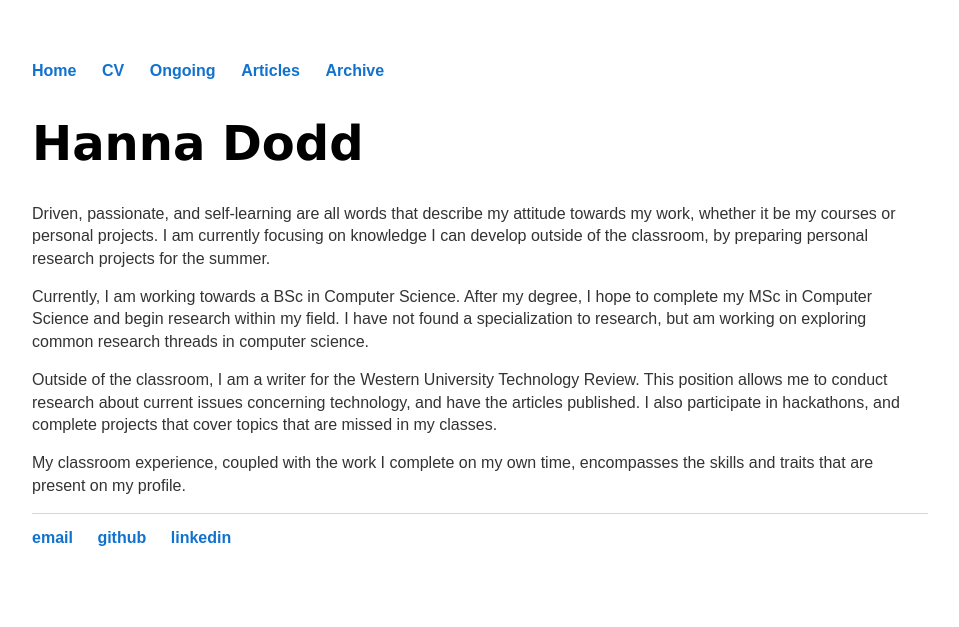
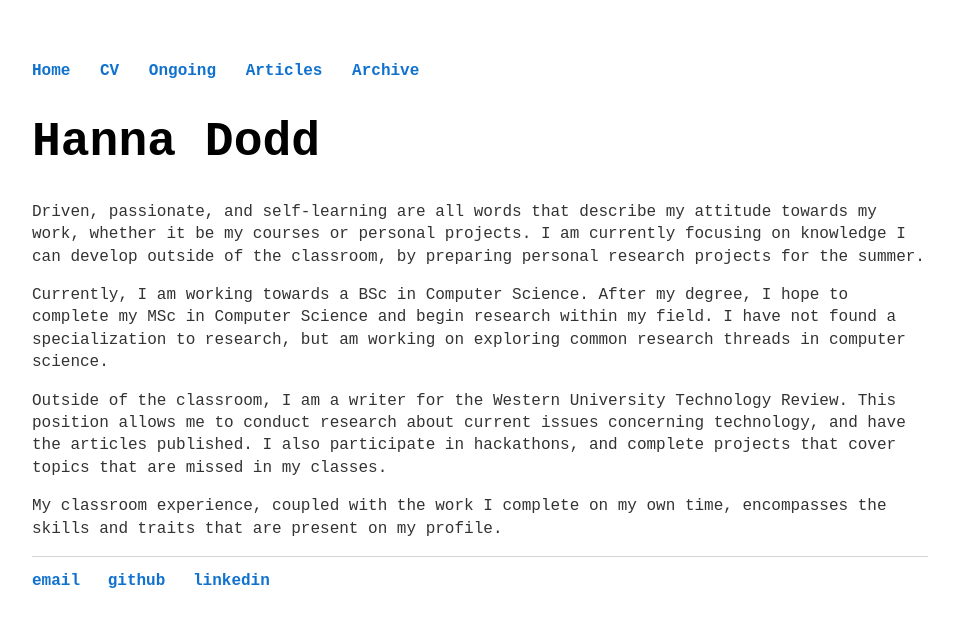
Before and after one commit to hanna-dodd/hanna-dodd.github.io, a Jekyll site: the page built from index.html, in a window 1280 px wide. Shown: the top 627 px of the page, without its empty margins (160-1119 px from the left). Built offline with Jekyll 4.4.1, drawn with Linux system fonts in a browser that asks for light colours.

Commit message:
Changing fonts

```diff
--- a/css/main.css
+++ b/css/main.css
@@ -3,7 +3,7 @@ body {
     width: 70%;
 }
 nav ul, footer ul {
-    font-family: 'Verdana', 'Sans-Serif';
+    font-family: 'Courier New', 'Sans-Serif';
     padding: 0px;
     list-style: none;
     font-weight: bold;
@@ -21,14 +21,14 @@ a:hover {
 }
 h1 {
     font-size: 1.8em;
-    font-family: 'Verdana', 'Sans-Serif';
+    font-family: 'Courier New', 'Sans-Serif';
     font-size: 48px;
 }
 h2 {
-    font-family: 'Verdana', 'Sans-Serif';
+    font-family: 'Courier New', 'Sans-Serif';
 }
 p, ul li {
-    font-family: 'Arial', 'Sans-Serif';
+    font-family: 'Courier New', 'Sans-Serif';
     font-size: 16px;
     line-height: 1.4em;
     color: #333;
```
